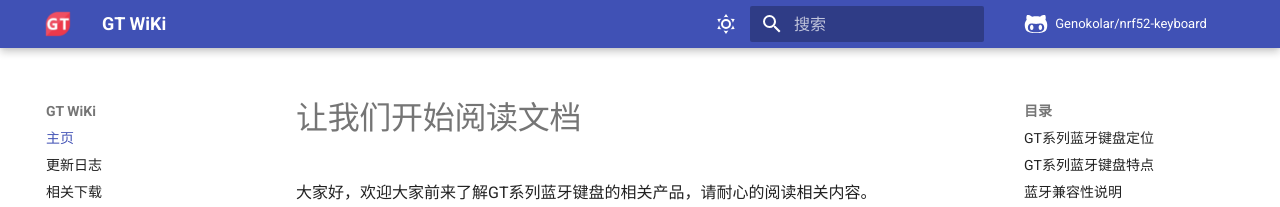
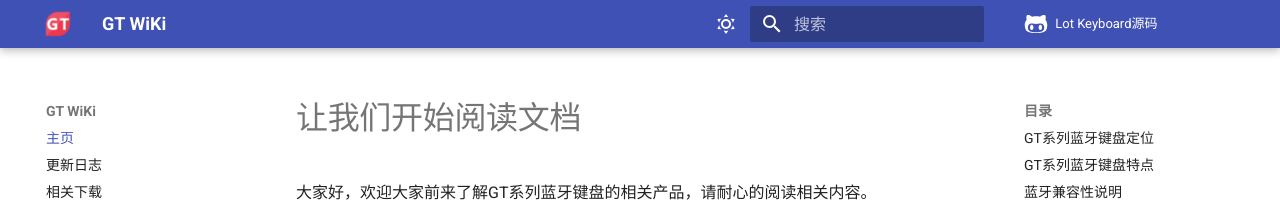
Before and after one commit to genokolar/genokolar.github.io, an MkDocs documentation site: the page built from docs/index.md, in a window 1280 px wide. Shown: the top 207 px of the page. Built offline with MkDocs 1.6.1 and Material for MkDocs 9.7.7, drawn with Linux system fonts in a browser that asks for light colours; comment, search, counter and statistics services are not loaded.

Commit message:
Update mkdocs.yml

```diff
--- a/mkdocs.yml
+++ b/mkdocs.yml
@@ -2,7 +2,7 @@ site_name: GT WiKi
 site_url: https://wiki.glab.online/
 site_description: Glab LotKB Wiki文档站点.
 site_author: Geno
-repo_name: Genokolar/nrf52-keyboard
+repo_name: Lot Keyboard源码
 repo_url: https://github.com/genokolar/nrf52-keyboard/
 edit_uri: ""
 
@@ -26,6 +26,7 @@ theme:
     - navigation.instant
     #顶层部分将作为组在侧边栏中呈现
     - navigation.sections
+    #顶层部分将作为菜单在顶部呈现
     # - navigation.tabs
     # - navigation.tabs.sticky
     #返回顶部按钮
```
